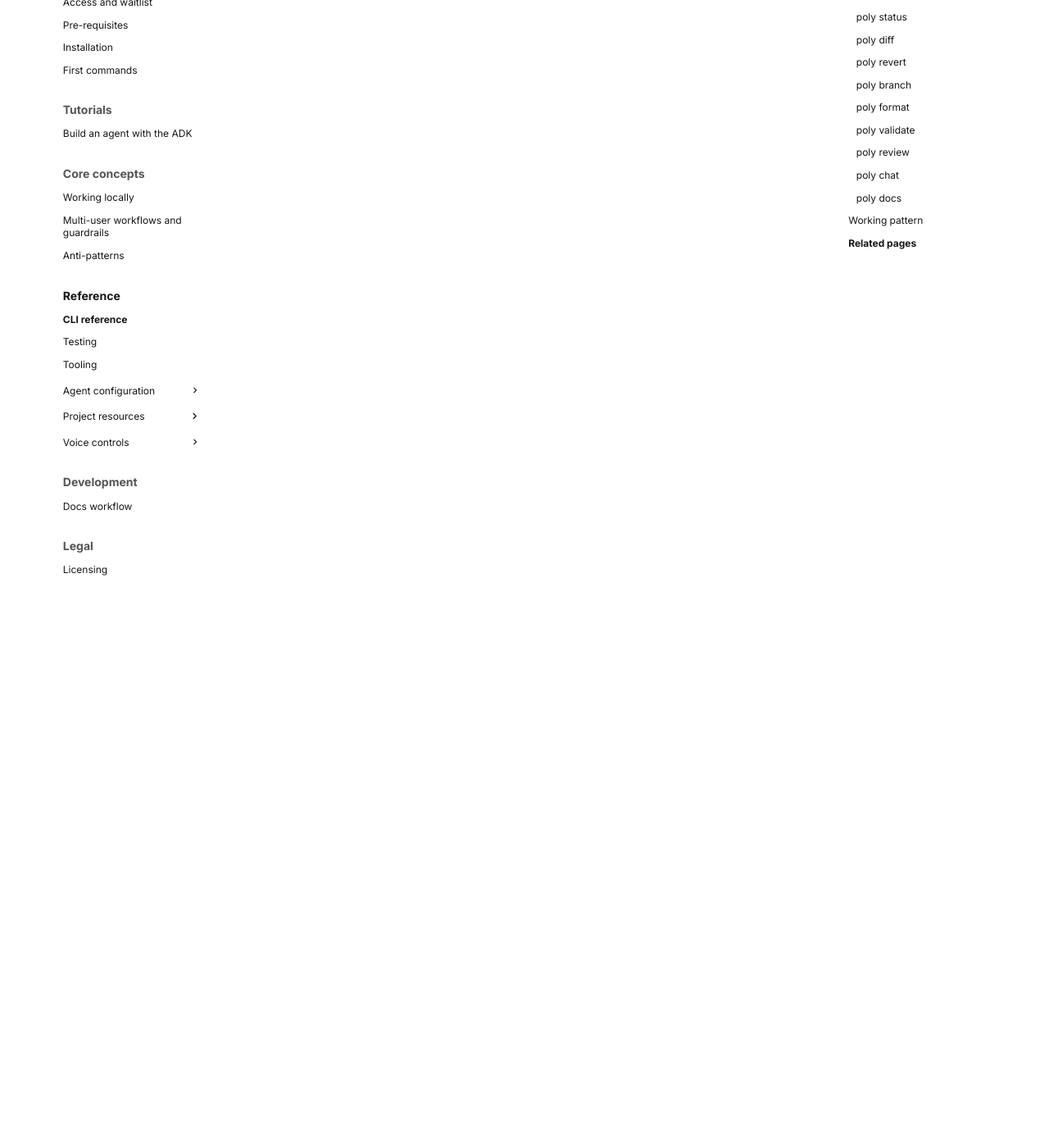
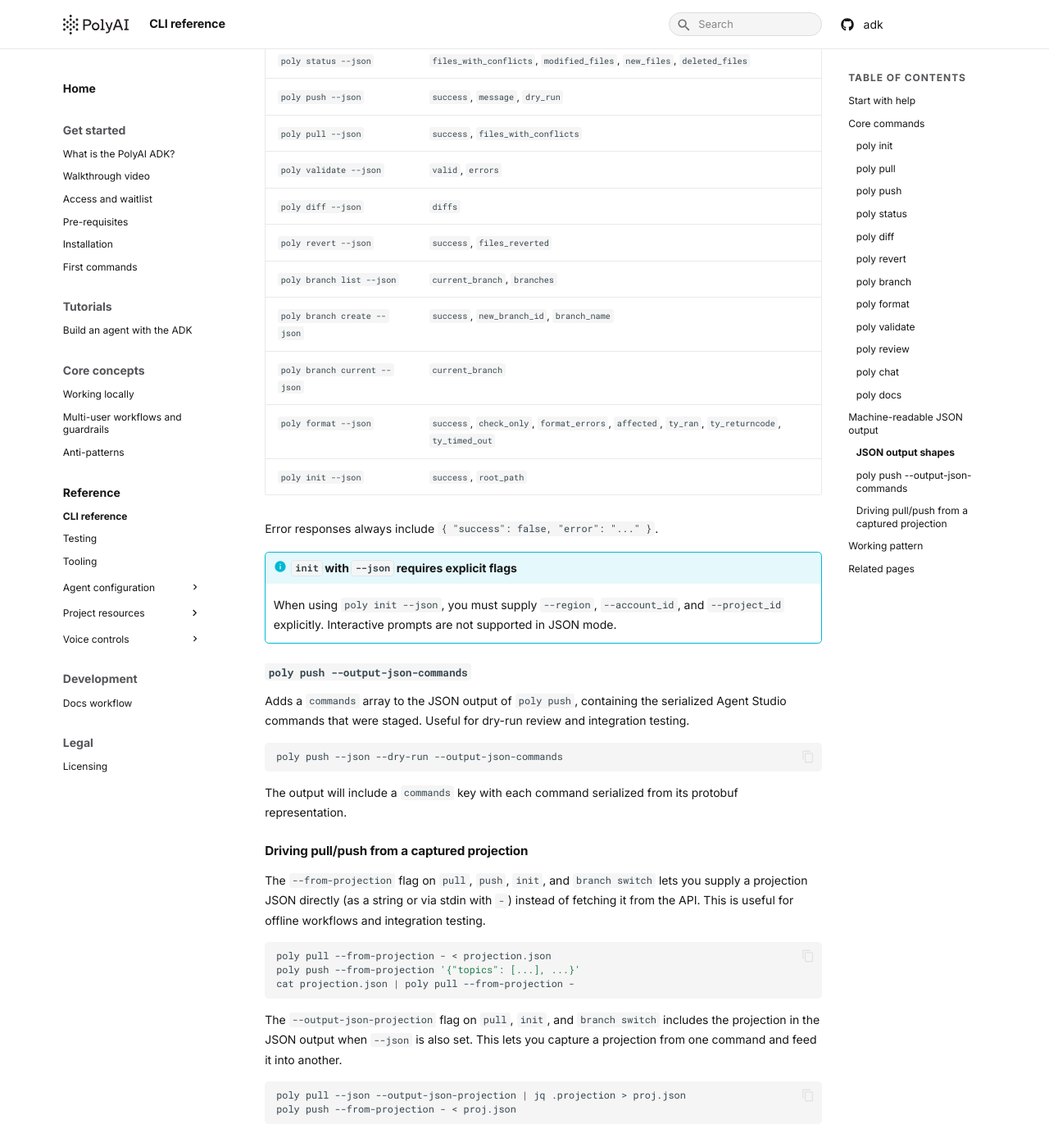
Before and after one commit to polyai/adk, an MkDocs documentation site: the page built from docs/docs/reference/cli.md, in a window 1280 px wide and 1400 px high, scrolled down 3949 px. Shown: the whole window at 82% size. Built offline with MkDocs 1.6.1 and Material for MkDocs 9.7.7, drawn with Linux system fonts in a browser that asks for light colours; some of the changed text lies outside the part shown.

Commit message:
docs: auto-update from cb91e2a

```diff
--- a/docs/docs/reference/cli.md
+++ b/docs/docs/reference/cli.md
@@ -65,7 +65,16 @@ poly push --dry-run
 poly push --skip-validation
 poly push --force
 poly push --format
+poly push --email user@example.com
 ~~~
+
+| Flag | Description |
+|---|---|
+| `--force` | Force overwrite — load the latest remote version and push on top of it. |
+| `--dry-run` | Validate and stage changes without actually sending them. |
+| `--skip-validation` | Skip local validation before pushing. |
+| `--format` | Format resources before pushing. |
+| `--email EMAIL` | Email address to use for metadata when creating commands. |
 
 ### `poly status`
 
@@ -169,6 +178,80 @@ poly docs --all --output rules.md
 
 Use `--output` to write the documentation to a local file. This is useful when working with AI coding tools — pass the output file as context to give the agent accurate knowledge of ADK resource types and conventions.
 
+## Machine-readable JSON output
+
+All core subcommands accept a `--json` flag that switches stdout to a single JSON object. This is designed for scripting, CI pipelines, and any integration that needs stable, parseable output rather than human-readable console text.
+
+~~~bash
+poly status --json
+poly push --json
+poly pull --json
+poly validate --json
+poly diff --json
+poly revert --json --all
+poly branch list --json
+poly branch create my-feature --json
+poly branch current --json
+poly format --json
+poly init --region us-1 --account_id 123 --project_id my_project --json
+~~~
+
+When `--json` is used:
+
+- stdout contains exactly one JSON object
+- the process exits with code `0` on success and non-zero on failure
+- human-readable console messages are suppressed
+
+### JSON output shapes
+
+The exact fields vary by command. Common fields include:
+
+| Command | Key fields |
+|---|---|
+| `poly status --json` | `files_with_conflicts`, `modified_files`, `new_files`, `deleted_files` |
+| `poly push --json` | `success`, `message`, `dry_run` |
+| `poly pull --json` | `success`, `files_with_conflicts` |
+| `poly validate --json` | `valid`, `errors` |
+| `poly diff --json` | `diffs` |
+| `poly revert --json` | `success`, `files_reverted` |
+| `poly branch list --json` | `current_branch`, `branches` |
+| `poly branch create --json` | `success`, `new_branch_id`, `branch_name` |
+| `poly branch current --json` | `current_branch` |
+| `poly format --json` | `success`, `check_only`, `format_errors`, `affected`, `ty_ran`, `ty_returncode`, `ty_timed_out` |
+| `poly init --json` | `success`, `root_path` |
+
+Error responses always include `{ "success": false, "error": "..." }`.
+
+!!! info "`init` with `--json` requires explicit flags"
+
+    When using `poly init --json`, you must supply `--region`, `--account_id`, and `--project_id` explicitly. Interactive prompts are not supported in JSON mode.
+
+### `poly push --output-json-commands`
+
+Adds a `commands` array to the JSON output of `poly push`, containing the serialized Agent Studio commands that were staged. Useful for dry-run review and integration testing.
+
+~~~bash
+poly push --json --dry-run --output-json-commands
+~~~
+
+The output will include a `commands` key with each command serialized from its protobuf representation.
+
+### Driving pull/push from a captured projection
+
+The `--from-projection` flag on `pull`, `push`, `init`, and `branch switch` lets you supply a projection JSON directly (as a string or via stdin with `-`) instead of fetching it from the API. This is useful for offline workflows and integration testing.
+
+~~~bash
+poly pull --from-projection - < projection.json
+poly push --from-projection '{"topics": [...], ...}'
+cat projection.json | poly pull --from-projection -
+~~~
+
+The `--output-json-projection` flag on `pull`, `init`, and `branch switch` includes the projection in the JSON output when `--json` is also set. This lets you capture a projection from one command and feed it into another.
+
+~~~bash
+poly pull --json --output-json-projection | jq .projection > proj.json
+poly push --from-projection - < proj.json
+~~~
 
 ## Working pattern
 
```
